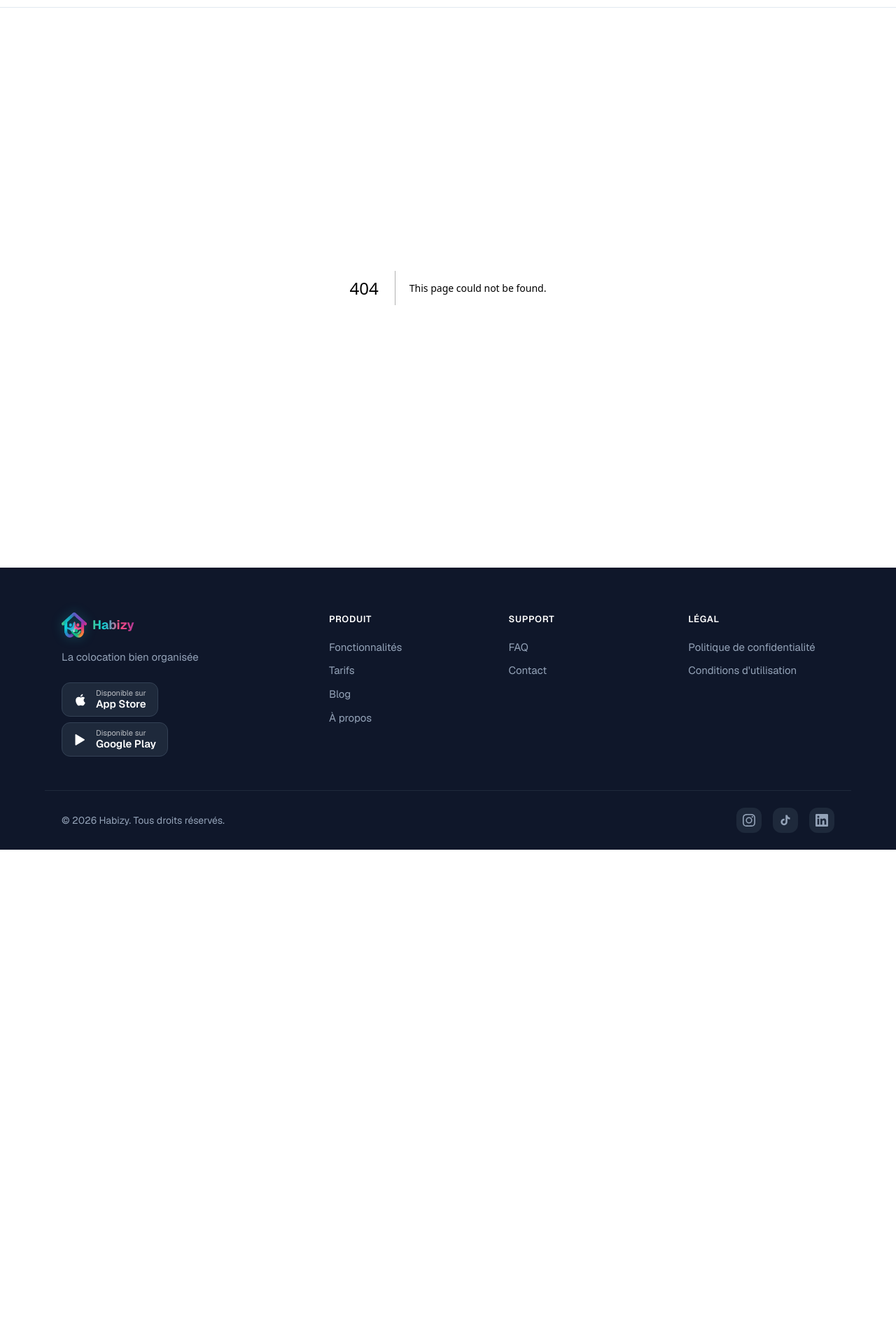
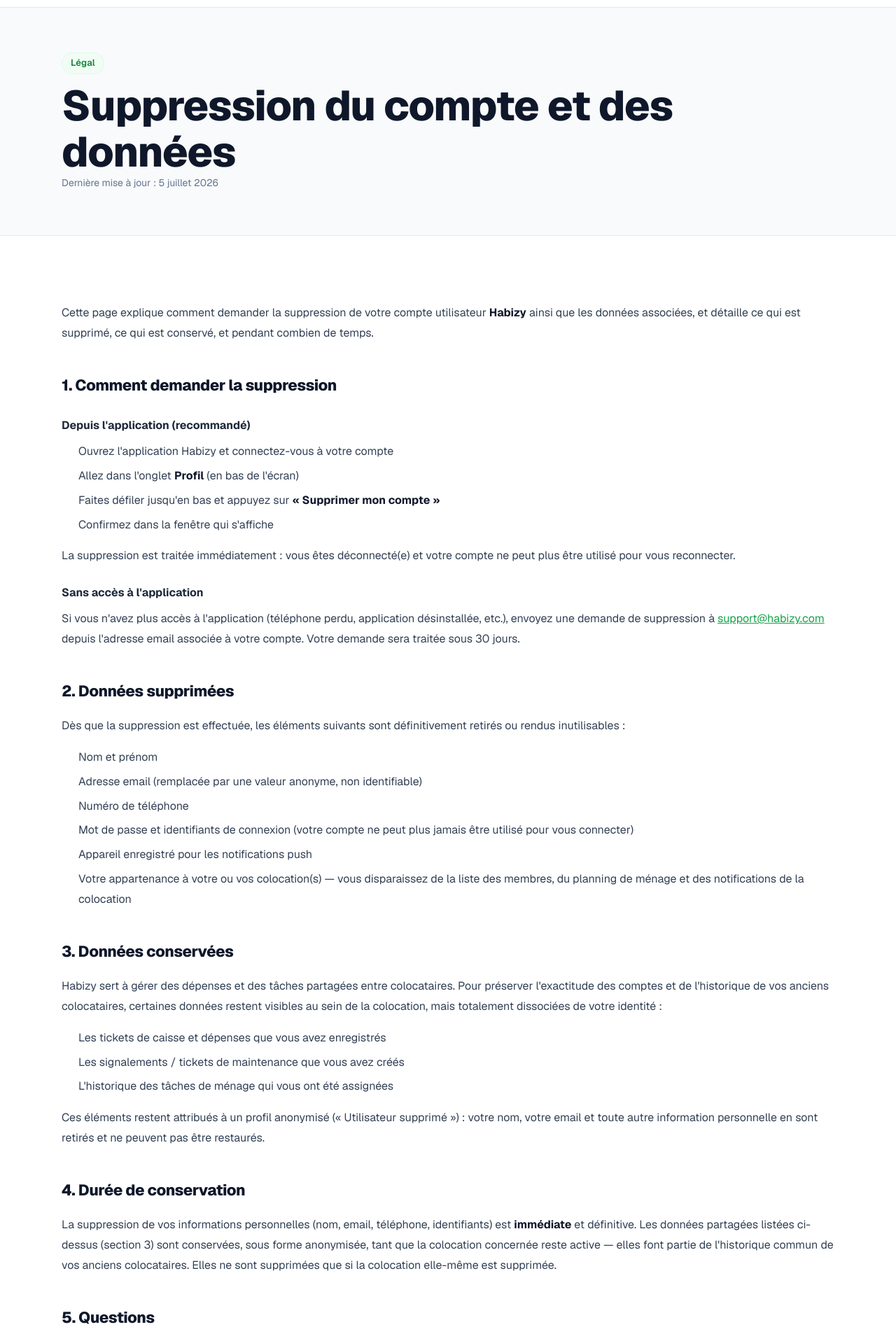
Before and after one commit to kamisone/habizy-front, a Next.js app: page /data-deletion in a window 1280 px wide. Before the commit this address had no page. Shown: the part 54-1960 px from the top of the page at 70% size. Before the commit the page ends 1268 px from the top, so only its background shows below. Built offline with nearby package versions, Linux system fonts and the light colour scheme.

Commit message:
user data-deletion

```diff
--- /dev/null
+++ b/src/app/data-deletion/page.module.css
@@ -0,0 +1,51 @@
+.hero {
+  padding-block: 4rem;
+  background: var(--slate-50);
+  border-bottom: 1px solid var(--color-border);
+}
+
+.hero .container { display: flex; flex-direction: column; gap: var(--space-3); }
+.heroTitle { color: var(--slate-900); margin-top: var(--space-3); }
+.heroDate { font-size: 0.875rem; color: var(--slate-500); }
+
+.content { background: #fff; }
+.content .container { max-width: 52rem; }
+
+.prose {
+  font-size: 1rem;
+  line-height: 1.8;
+  color: var(--slate-700);
+}
+
+.prose h2 {
+  font-size: 1.375rem;
+  font-weight: 800;
+  color: var(--slate-900);
+  margin-block: 2.5rem 1rem;
+  letter-spacing: -0.02em;
+}
+
+.prose h3 {
+  font-size: 1rem;
+  font-weight: 700;
+  color: var(--slate-800);
+  margin-block: 1.5rem 0.5rem;
+}
+
+.prose p { margin-bottom: 1rem; }
+
+.prose ul,
+.prose ol {
+  padding-left: 1.5rem;
+  margin-bottom: 1rem;
+  display: flex;
+  flex-direction: column;
+  gap: 0.375rem;
+}
+
+.prose li { color: var(--slate-700); }
+
+.prose strong { color: var(--slate-900); font-weight: 700; }
+
+.prose a { color: var(--color-primary); text-decoration: underline; }
+.prose a:hover { opacity: 0.8; }
--- /dev/null
+++ b/src/app/data-deletion/page.tsx
@@ -0,0 +1,106 @@
+import type { Metadata } from "next";
+import { siteConfig } from "@/lib/site";
+import styles from "./page.module.css";
+
+export const metadata: Metadata = {
+  title: "Suppression du compte et des données",
+  description: "Comment demander la suppression de votre compte Habizy et de vos données associées.",
+  alternates: { canonical: `${siteConfig.url}/data-deletion` },
+};
+
+export default function DataDeletionPage() {
+  return (
+    <>
+      <section className={styles.hero}>
+        <div className="container">
+          <span className="badge">Légal</span>
+          <h1 className={`h1 ${styles.heroTitle}`}>Suppression du compte et des données</h1>
+          <p className={styles.heroDate}>Dernière mise à jour : 5 juillet 2026</p>
+        </div>
+      </section>
+
+      <section className={`section ${styles.content}`}>
+        <div className="container">
+          <div className={styles.prose}>
+            <p>
+              Cette page explique comment demander la suppression de votre compte
+              utilisateur <strong>Habizy</strong> ainsi que les données associées, et
+              détaille ce qui est supprimé, ce qui est conservé, et pendant combien
+              de temps.
+            </p>
+
+            <h2>1. Comment demander la suppression</h2>
+            <h3>Depuis l&apos;application (recommandé)</h3>
+            <ol>
+              <li>Ouvrez l&apos;application Habizy et connectez-vous à votre compte</li>
+              <li>Allez dans l&apos;onglet <strong>Profil</strong> (en bas de l&apos;écran)</li>
+              <li>Faites défiler jusqu&apos;en bas et appuyez sur <strong>&laquo; Supprimer mon compte &raquo;</strong></li>
+              <li>Confirmez dans la fenêtre qui s&apos;affiche</li>
+            </ol>
+            <p>
+              La suppression est traitée immédiatement : vous êtes déconnecté(e) et
+              votre compte ne peut plus être utilisé pour vous reconnecter.
+            </p>
+
+            <h3>Sans accès à l&apos;application</h3>
+            <p>
+              Si vous n&apos;avez plus accès à l&apos;application (téléphone perdu,
+              application désinstallée, etc.), envoyez une demande de suppression à{" "}
+              <a href={`mailto:${siteConfig.supportEmail}`}>{siteConfig.supportEmail}</a>{" "}
+              depuis l&apos;adresse email associée à votre compte. Votre demande sera
+              traitée sous 30 jours.
+            </p>
+
+            <h2>2. Données supprimées</h2>
+            <p>Dès que la suppression est effectuée, les éléments suivants sont définitivement retirés ou rendus inutilisables :</p>
+            <ul>
+              <li>Nom et prénom</li>
+              <li>Adresse email (remplacée par une valeur anonyme, non identifiable)</li>
+              <li>Numéro de téléphone</li>
+              <li>Mot de passe et identifiants de connexion (votre compte ne peut plus jamais être utilisé pour vous connecter)</li>
+              <li>Appareil enregistré pour les notifications push</li>
+              <li>Votre appartenance à votre ou vos colocation(s) — vous disparaissez de la liste des membres, du planning de ménage et des notifications de la colocation</li>
+            </ul>
+
+            <h2>3. Données conservées</h2>
+            <p>
+              Habizy sert à gérer des dépenses et des tâches partagées entre
+              colocataires. Pour préserver l&apos;exactitude des comptes et de
+              l&apos;historique de vos anciens colocataires, certaines données restent
+              visibles au sein de la colocation, mais totalement dissociées de votre
+              identité :
+            </p>
+            <ul>
+              <li>Les tickets de caisse et dépenses que vous avez enregistrés</li>
+              <li>Les signalements / tickets de maintenance que vous avez créés</li>
+              <li>L&apos;historique des tâches de ménage qui vous ont été assignées</li>
+            </ul>
+            <p>
+              Ces éléments restent attribués à un profil anonymisé (&laquo; Utilisateur
+              supprimé &raquo;) : votre nom, votre email et toute autre information
+              personnelle en sont retirés et ne peuvent pas être restaurés.
+            </p>
+
+            <h2>4. Durée de conservation</h2>
+            <p>
+              La suppression de vos informations personnelles (nom, email, téléphone,
+              identifiants) est <strong>immédiate</strong> et définitive. Les données
+              partagées listées ci-dessus (section 3) sont conservées, sous forme
+              anonymisée, tant que la colocation concernée reste active — elles font
+              partie de l&apos;historique commun de vos anciens colocataires. Elles ne
+              sont supprimées que si la colocation elle-même est supprimée.
+            </p>
+
+            <h2>5. Questions</h2>
+            <p>
+              Pour toute question sur ce processus, contactez-nous à{" "}
+              <a href={`mailto:${siteConfig.supportEmail}`}>{siteConfig.supportEmail}</a>.
+              Voir aussi notre{" "}
+              <a href="/privacy">politique de confidentialité</a>.
+            </p>
+          </div>
+        </div>
+      </section>
+    </>
+  );
+}
--- a/src/components/Footer.tsx
+++ b/src/components/Footer.tsx
@@ -18,6 +18,7 @@
 const legalLinks = [
   { href: "/privacy", label: "Politique de confidentialité" },
   { href: "/terms", label: "Conditions d'utilisation" },
+  { href: "/data-deletion", label: "Suppression du compte" },
 ];
 
 export default function Footer() {
```
Also changed, not shown: src/app/privacy/page.tsx (+9 -3 lines).
